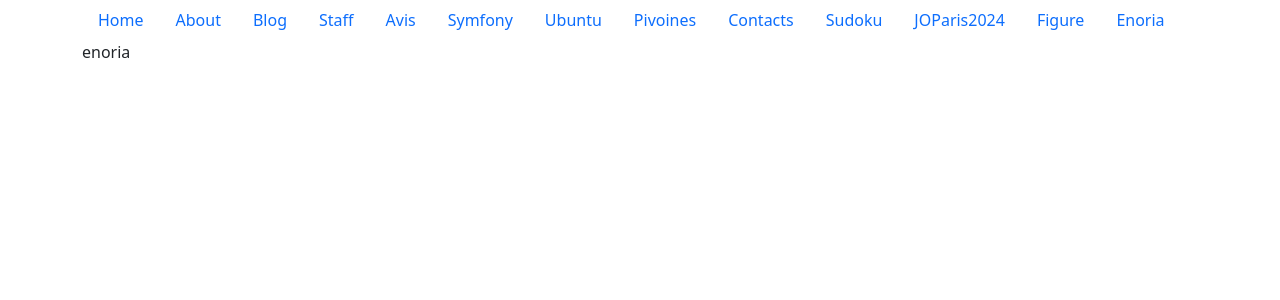
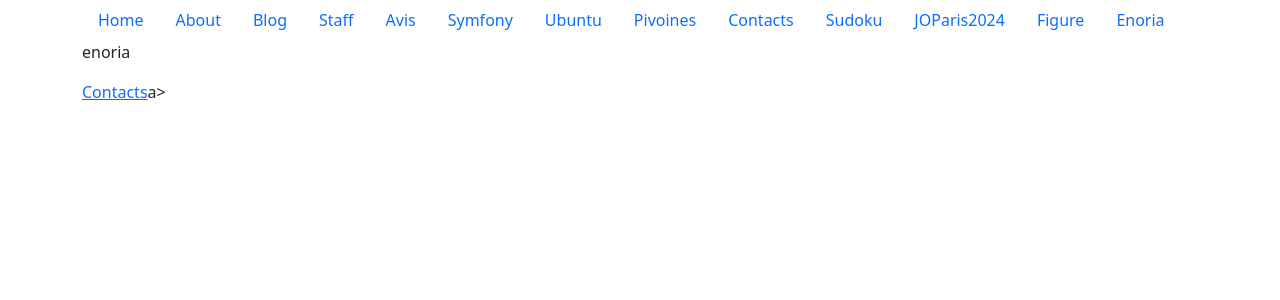
Before and after one commit to awelvor/mybootstrap, a Jekyll site: the page built from enoria.html, in a window 1280 px wide. Shown: the top 300 px of the page. Built offline with Jekyll 4.4.1, drawn with Linux system fonts in a browser that asks for light colours.

Commit message:
Update enoria.html

```diff
--- a/enoria.html
+++ b/enoria.html
@@ -4,3 +4,4 @@ title: Enoria
 ---
 
 <p>enoria</p>
+<p><a href="https://web.enoria.app/tools/documentspdf/?p=901525,901526&titredoc=&doc=22957&orientation=portrait&preview=html&format=a4" target=_blank>Contacts</a>a></p></p>
```
